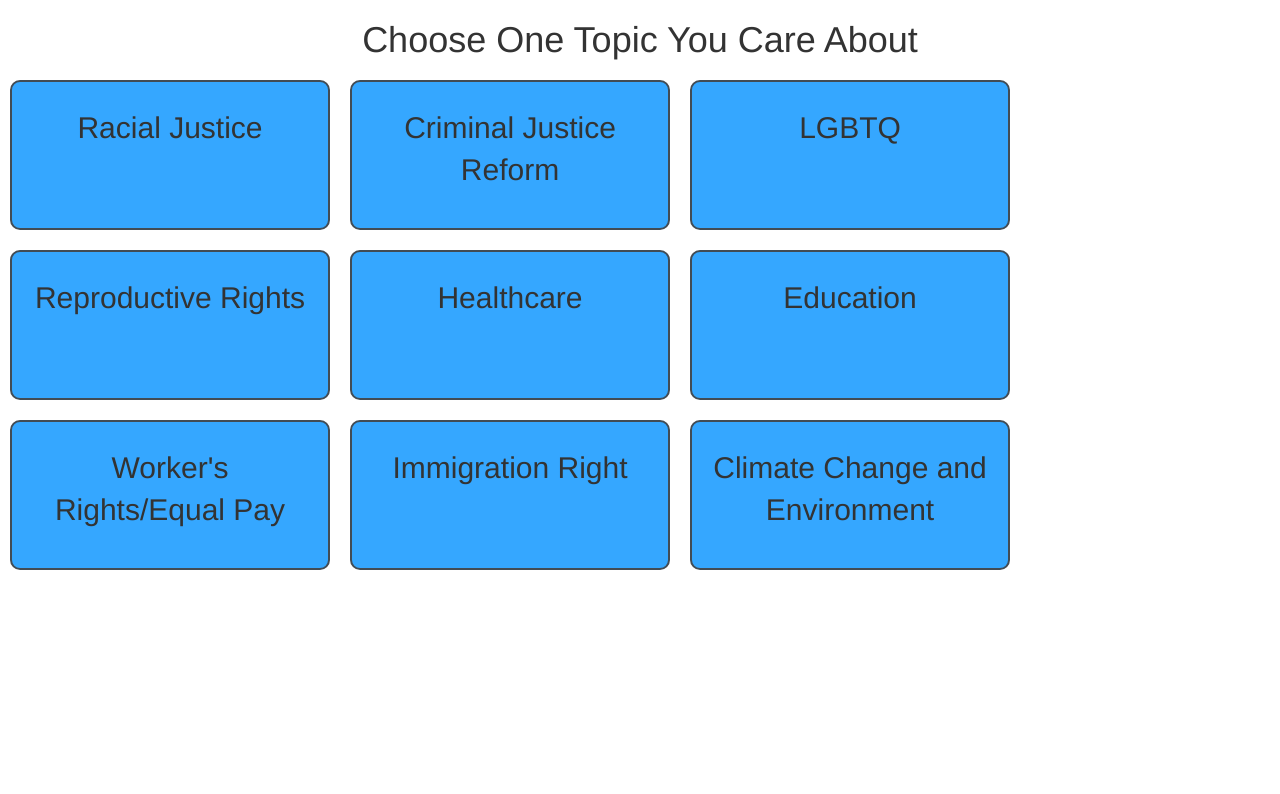
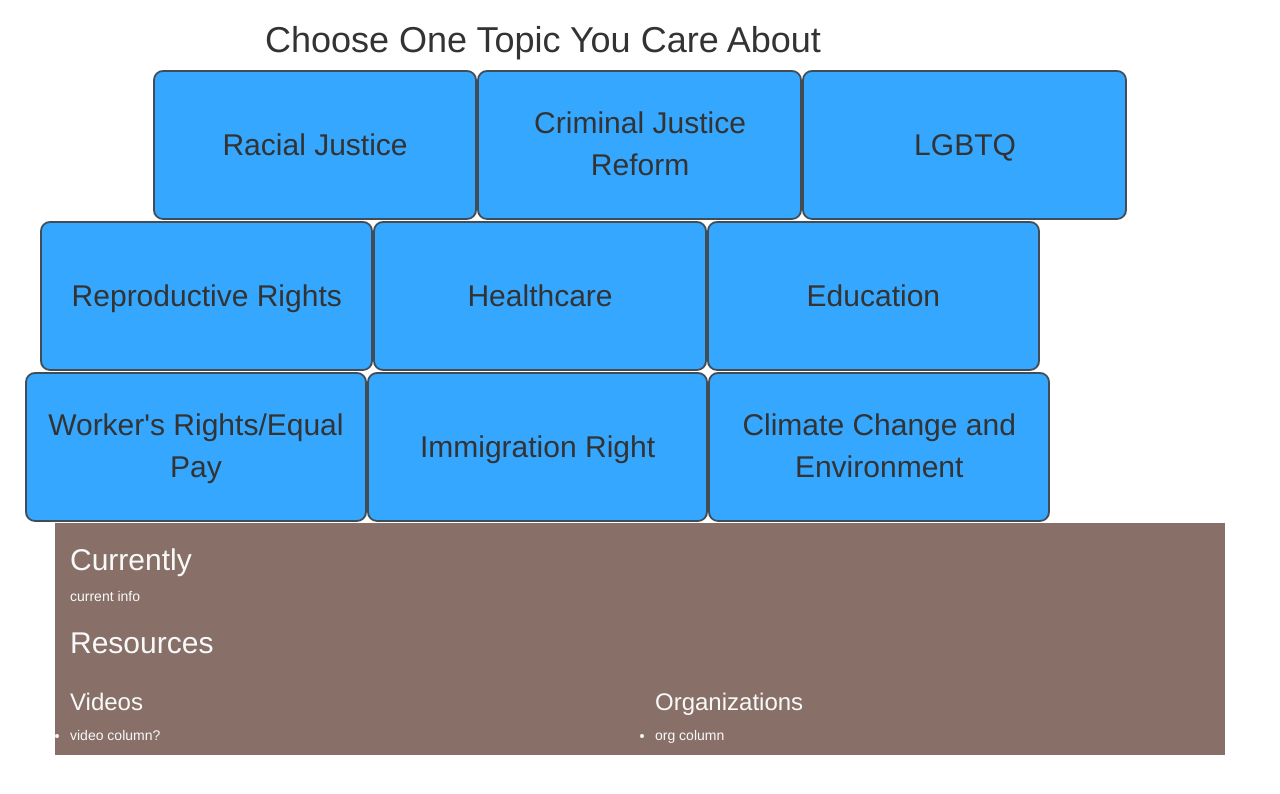
Before and after one commit to BlueprintForEffectiveAdvocacy/BluePrint_UI, a plain HTML site: page views/advocate.html in a window 1280 px wide. Drawn offline with Linux system fonts and the light colour scheme.

Commit message:
added more styling to choose issues and created layout for info section below that

```diff
--- a/styles/style.css
+++ b/styles/style.css
@@ -74,14 +74,24 @@
 
 .issue {
   border-radius: 10px;
-  margin: 10px;
   height: 150px;
   background-color: #35A7FF;
   border: 2px solid #424C55;
 }
 
 .text-center {
-  width: 100%;
   font-size: 30px;
-  margin-top: 25px;
+  position: relative;
+  top: 50%;
+  transform: translateY(-50%);
 }
+
+.getInvolved {
+  background-color: #886F68;
+  color: #F8FAFA;
+}
+
+.col-centered {
+  float: none;
+  margin: 0 auto;
+}
--- a/views/advocate.html
+++ b/views/advocate.html
@@ -23,37 +23,103 @@
 <body>
 
 
-
-  <div align="center">
-    <h1 align="center">Choose One Topic You Care About</h1>
+<!-- Choose A Topic -->
+<section class="container">
+  <div class="row">
+    <h1 class="col-md-2"></h1>
+    <h1 class="col-md-8">Choose One Topic You Care About</h1>
+    <h1 class="col-md-2"></h1>
   </div>
 
-  <div class="issue col-md-3">
-    <p class="text-center issueText">Racial Justice</p>
+  <div class="row">
+    <div class="col-md-1"></div>
+    <div class="col-md-10">
+      <div class="row">
+        <div class="issue col-md-4">
+          <p class="text-center">Racial Justice</p>
         </div>
-  <div class="issue col-md-3">
+        <div class="issue col-md-4">
           <p class="text-center">Criminal Justice Reform</p>
         </div>
-  <div class="issue col-md-3">
+        <div class="issue col-md-4">
           <p class="text-center">LGBTQ</p>
       </div>
-  <div class="issue col-md-3">
+    </div>
+    <div class="col-md-1"></div>
+  </div>
+  <div class="row">
+    <div class="col-md-1"></div>
+    <div class="col-md-10">
+      <div class="row">
+        <div class="issue col-md-4">
           <p class="text-center">Reproductive Rights</p>
         </div>
-  <div class="issue col-md-3">
+        <div class="issue col-md-4">
           <p class="text-center">Healthcare</p>
         </div>
-  <div class="issue col-md-3">
+        <div class="issue col-md-4">
           <p class="text-center">Education</p>
         </div>
-  <div class="issue col-md-3">
+      </div>
+    <div class="col-md-1"></div>
+  </div>
+  <div class="row">
+    <div class="col-md-1"></div>
+    <div class="col-md-10">
+      <div class="row">
+        <div class="issue col-md-4">
           <p class="text-center">Worker's Rights/Equal Pay</p>
         </div>
-  <div class="issue col-md-3">
+        <div class="issue col-md-4">
           <p class="text-center">Immigration Right</p>
         </div>
-  <div class="issue col-md-3">
+        <div class="issue col-md-4">
           <p class="text-center">Climate Change and Environment</p>
         </div>
       </div>
+    <div class="col-md-1"></div>
+  </div>
+</section>
+<!-- Get Involved -->
+<section class="container getInvolved">
+  <div id="racialJustice">
+    <h2>Currently</h2>
+    <p>current info</p>
+
+    <h2>Resources</h2>
+    <div class="row">
+      <h3 class="col-md-6">Videos</h3>
+      <h3 class="col-md-6">Organizations</h3>
+    </div>
+    <div class="row">
+      <ul class="col-md-6">
+        <li>video column?</li>
+      </ul>
+      <ul class="col-md-6">
+        <li>org column</li>
+      </ul>
+    </div>
+  </div>
+  <div id="criminalJusticeReform">
+
+  </div>
+  <div id="LGBTQ">
+
+  </div>
+  <div id="healthcare">
+
+  </div>
+  <div id="education">
+
+  </div>
+  <div id="equalPay">
+
+  </div>
+  <div id="immigrationRight">
+
+  </div>
+  <div id="environment">
+
+  </div>
+</section>
 </body>
```
Lines whose indentation alone changed are shown as unchanged.
